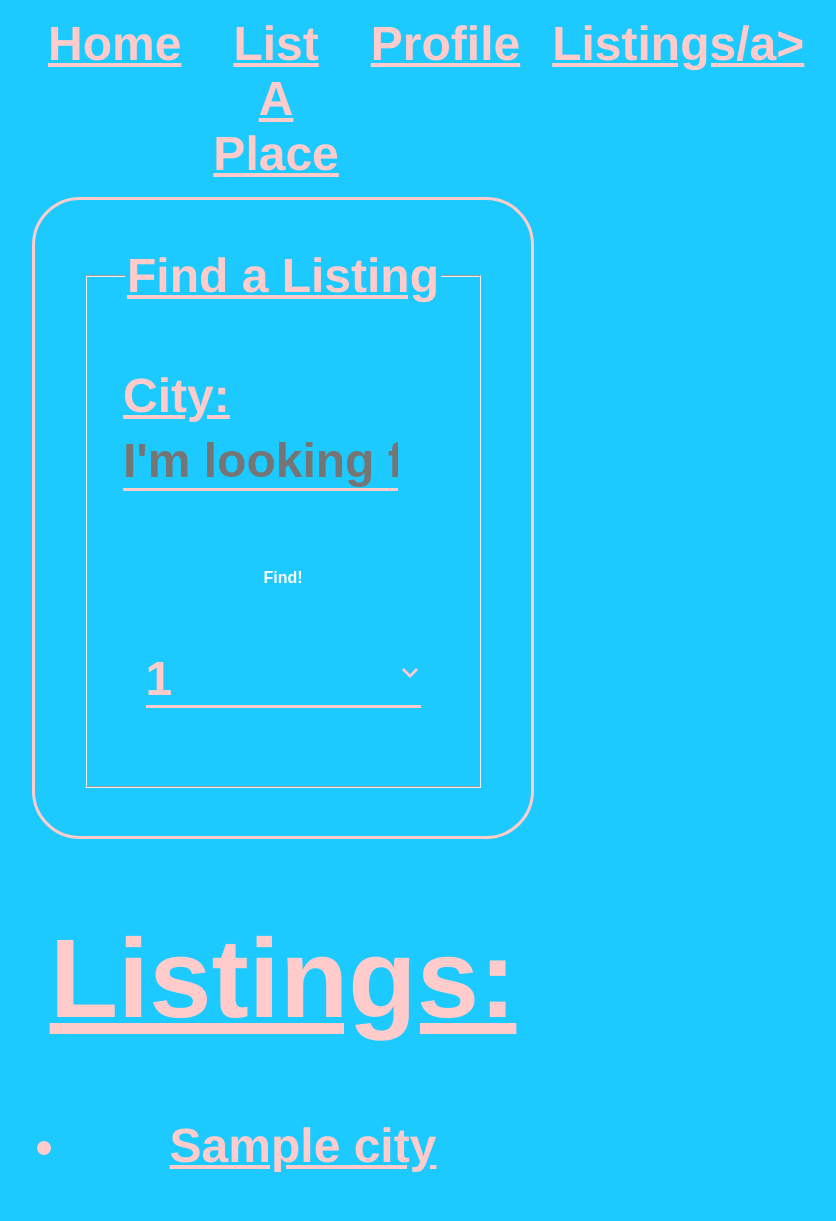
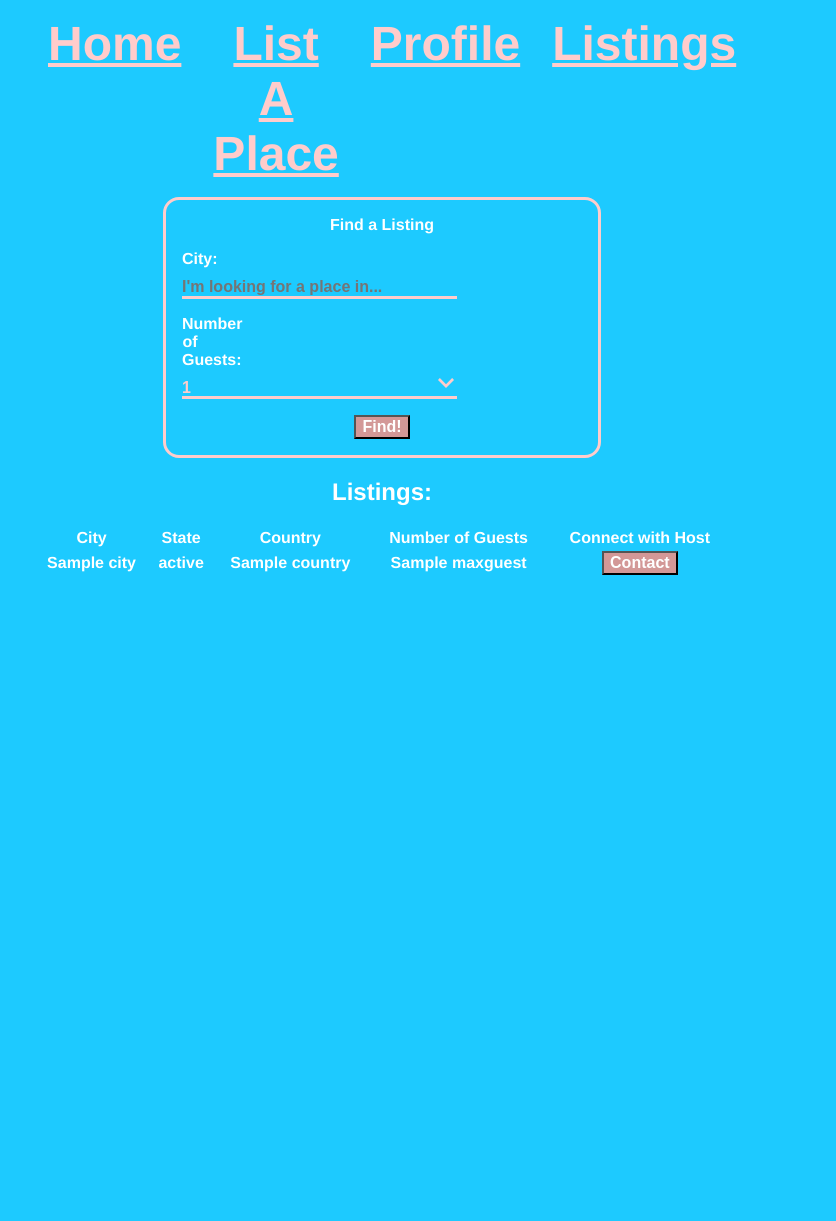
Before and after one commit to achanchan/WellesleyStays, a Flask app: template templates/search.html in a window 1280 px wide. Shown: the whole page, without its empty margins (258-1094 px from the left). After the commit the page ends 575 px from the top, so only its background shows below. Run offline with Flask 2, Linux system fonts and the light colour scheme; the template is opened without the code that fills it: most values are stand-ins (such as "Sample title", 1, 10 or a date in 2020).

Commit message:
edits to css and made table for search page

```diff
--- a/app.py
+++ b/app.py
@@ -129,41 +129,15 @@ def listingecho():
 def searchListing():
     conn = functions.getConn("achan_db")
     listings = functions.allListings(conn)
-    print(listings)
     return render_template('search.html', listings=listings)
 
-@app.route('/listing/', methods=["GET"])
-def listing():
-    conn = functions.getConn('wstays_db')
+@app.route('/search/<query>', methods=['GET','POST'])
+def search(query):
+    conn = read.getConn('achan_db')
 
-    # if 'bnumber' in session:
-    # uncomment out code once login is implemented
-    # bnumber = session['bnumber']
-    bnumber = "B20856852"
-    user = functions.getUser(conn, bnumber)
-    return render_template('listingform.html', user=user)
-
-    # else:
-    #     flash('you are not logged in. Please login or join')
-    #     return redirect(url_for('index'))
-
-@app.route('/listingecho/', methods=['POST'])
-def listingecho():
-    conn = functions.getConn('wstays_db')
-    form = request.form
-    functions.insertListing(conn, form.get("user"), form.get("street1"),
-    form.get("street2"), form.get("city"), form.get("state"),
-    form.get("zip"), form.get("country"), form.get("maxguest"),
-    form.get("start"), form.get("end"))
-
-    return render_template('listingconfirmation.html', form=form)
-
-@app.route('/search/' ,methods=["GET","POST"])
-def searchListing():
-    conn = functions.getConn("achan_db")
-    listings = functions.allListings(conn)
-    print(listings)
-    return render_template('search.html', listings=listings)
+    places = functions.searchPlace(conn, request.form['searchterm'],request.form['guests'])
+    return render_template('search.html',
+                               query = request.form['searchterm'], data=places)
 
 if __name__ == '__main__':
 
--- a/functions.py
+++ b/functions.py
@@ -30,3 +30,8 @@ def allListings(conn):
     curs = dbi.dictCursor(conn)
     curs.execute('''select * from place''')
     return curs.fetchall()
+
+def searchPlace(conn, search, guests):
+    curs = dbi.dictCursor(conn)
+    curs.execute('''select * from place where city like %s and maxguest=%s''', [search,guest])
+    return curs.fetchall()
--- a/static/style.css
+++ b/static/style.css
@@ -64,8 +64,7 @@ form {
 	height: 5em;
   }
   button {
-	  border: none;
-	  background: transparent;
+	  background:  #d39897;
 	  color: white;
 	  font: 1rem sans-serif;
 	  font-weight: bold;
@@ -98,3 +97,6 @@ form {
 	display: block;
     padding: 1rem;
 }
+table{
+	width: 100%
+}
--- a/templates/base.html
+++ b/templates/base.html
@@ -11,7 +11,7 @@
             <li class="navitem"><a class="navitem" href="{{url_for('index')}}">Home</a></li>
             <li class="navitem"><a class="navitem" href="{{url_for('listing')}}">List A Place</a></li>
             <li class="navitem"><a class="navitem" href="{{url_for('insert')}}">Profile</a></li>
-            <li class="navitem"><a class="navitem" href="{{url_for('searchListing')}}">Listings/a></li>
+            <li class="navitem"><a class="navitem" href="{{url_for('searchListing')}}">Listings</a></li>
             <!-- add more links -->
         </ul>
 
--- a/templates/search.html
+++ b/templates/search.html
@@ -2,26 +2,40 @@
 
 {% block main_content %}
 
-        <form id="search" method=POST action="/lisitings/">
-        <fieldset>
+        <form id="search" method=POST action="{{url_for('searchListing')}}">
+
         <legend>Find a Listing</legend>
             <p><label>City: <input id="searchterm" placeholder="I'm looking for a place in..." name="searchterm"></label></p>
-            <button id="searchbutton" type="submit" name="submit" value="search">Find!</button>
-            <p><select name ="guests">
+            <p><label>Number of Guests: <select name ="guests"></label>
                 <option value=1>1</option>
                 <option value=2>2</option>
                 <option value=3>3</option>
                 <option value=4>4</option>
                 <option value=5>5+</option>
                 </select></p>
-        </fieldset>
+                <button id="searchbutton" type="submit" name="submit" value="search">Find!</button>
         </form>
 
 
-    <h1>Listings: </h1>
-    <ul>
+    <h2>Listings: </h2>
+    <table id="listing-list">
+        <tr>
+            <th>City</th>
+            <th>State</th>
+            <th>Country</th>
+            <th>Number of Guests</th>
+            <th>Connect with Host</th>
+
+        </tr>
     {% for data in listings %}
-    <li>{{data['city']}}</li>
+    <tr data-tt="{{data['pid']}}">
+        <td class ="city">{{data['city']}}</td>
+        <td class ="state"> {{data['state']}}</td>
+        <td class="country">{{data['country']}}</td>
+        <td class="maxguest">{{data['maxguest']}}</td>
+        <td><button class="contact-button">Contact</button></td>
+    </tr>
+
     {% endfor %}
-    </ul>
+
 {% endblock %}
```
Also changed, not shown: 3 other files.
